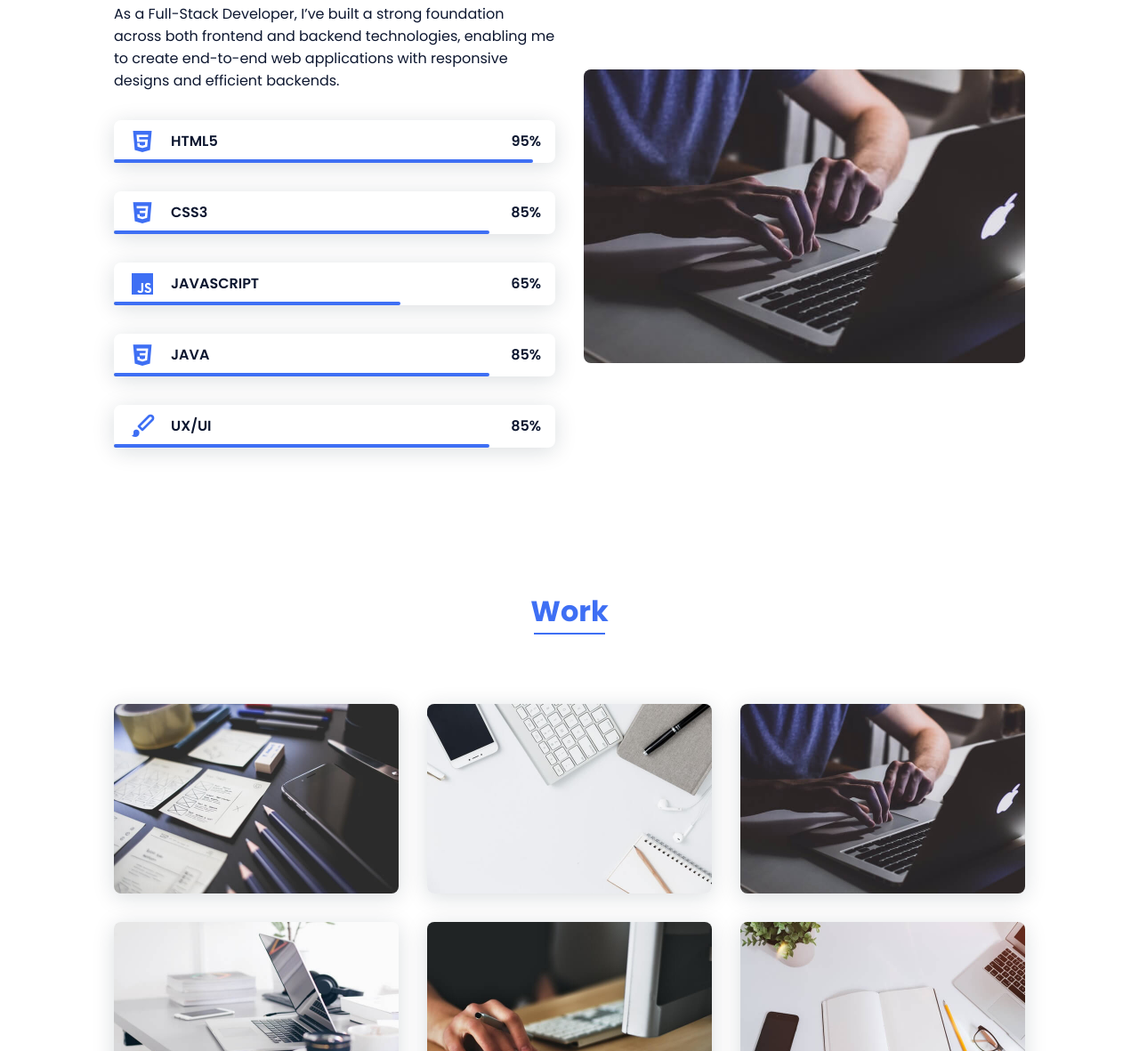
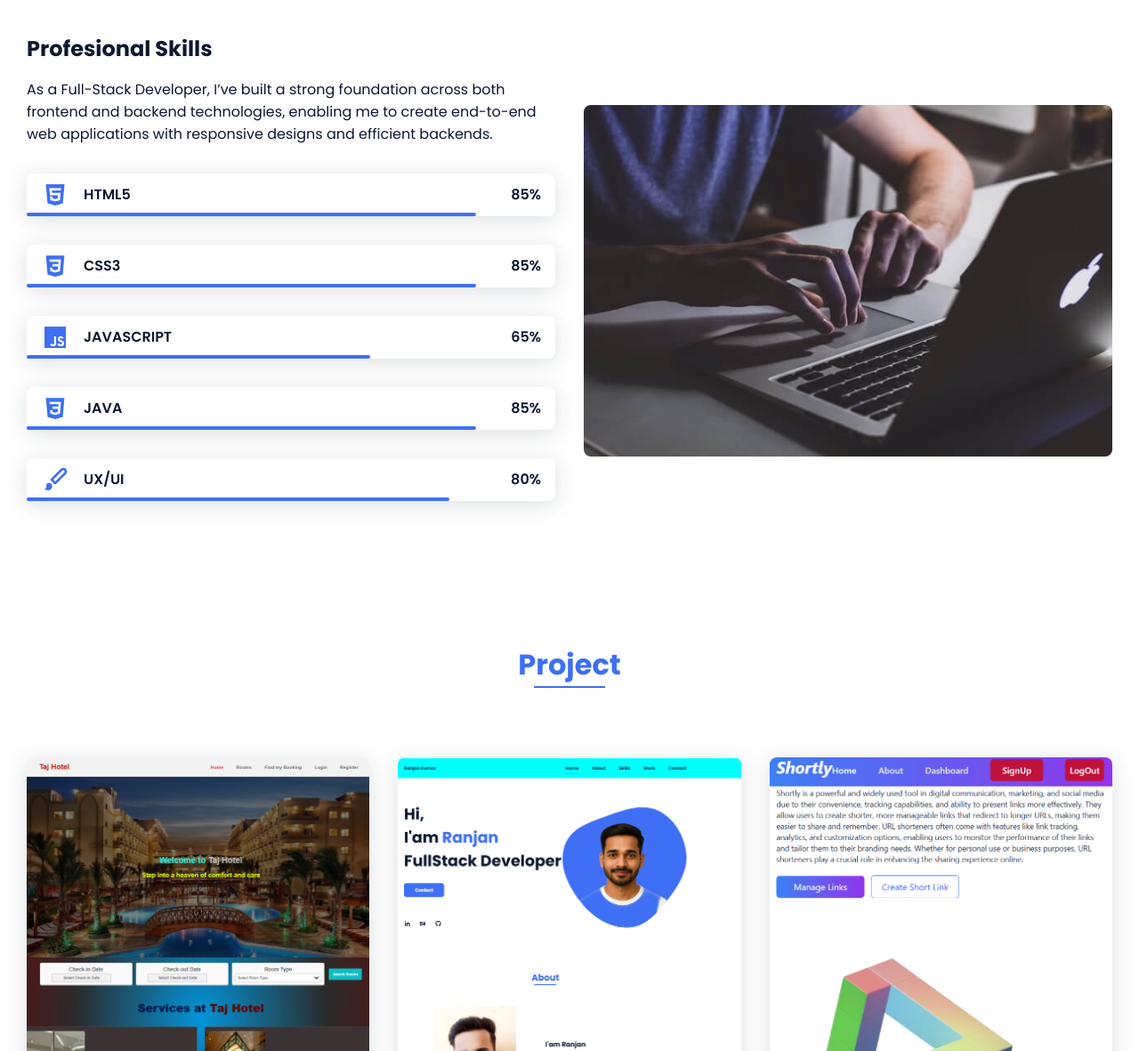
Before and after one commit to ranjankush/portfolio, a plain HTML site: page index.html in a window 1280 px wide. Shown: the part 1619-2800 px from the top of the page at 89% size. Drawn offline with nearby package versions, Linux system fonts and the light colour scheme.

Commit message:
updated project section

```diff
--- a/assets/css/styles.css
+++ b/assets/css/styles.css
@@ -98,7 +98,7 @@ img {
 
 /*===== LAYOUT =====*/
 .bd-grid {
-  max-width: 1024px;
+  max-width:1220px;
   display: grid;
   margin-left: var(--mb-2);
   margin-right: var(--mb-2);
@@ -291,7 +291,7 @@ img {
   z-index: var(--z-back);
 }
 .skills__html {
-  width: 95%;
+  width: 85%;
 }
 .skills__css {
   width: 85%;
@@ -300,13 +300,29 @@ img {
   width: 65%;
 }
 .skills__ux {
-  width: 85%;
+  width: 80%;
 }
 .skills__img {
   border-radius: 0.5rem;
 }
 
 /* ===== WORK =====*/
+/* .work__container {
+  row-gap: 2rem;
+}
+.work__img {
+  box-shadow: 0px 4px 25px rgba(14, 36, 49, 0.15);
+  border-radius: 0.5rem;
+  overflow: hidden;
+}
+.work__img img {
+  transition: 1s;
+}
+.work__img img:hover {
+  transform: scale(1.1);
+} */
+
+/* =====Projects =====*/
 .work__container {
   row-gap: 2rem;
 }
--- a/index.html
+++ b/index.html
@@ -39,13 +39,13 @@
             <!--===== HOME =====-->
             <section class="home bd-grid" id="home">
                 <div class="home__data">
-                    <h1 class="home__title">Hi,<br>I'am <span class="home__title-color">Ranjan</span><br>FullStack Developer</h1>
+                    <h1 class="home__title">Hi,<br>I'am <span class="home__title-color">Ranjan</span><br>A Java FullStack <br> Developer</h1>
 
                     <a href="#" class="button">Contact</a>
                 </div>
 
                 <div class="home__social">
-                    <a href="www.linkedin.com/in/ranjan-kumar-6553bb283" class="home__social-icon"><i class='bx bxl-linkedin'></i></a>
+                    <a href="http://www.linkedin.com/in/ranjankush028" class="home__social-icon"><i class='bx bxl-linkedin'></i></a>
                     <a href="" class="home__social-icon"><i class='bx bxl-behance' ></i></a>
                     <a href="https://github.com/ranjankush" class="home__social-icon"><i class='bx bxl-github' ></i></a>
                 </div>
@@ -74,7 +74,7 @@
 
                     <div>
                         <h2 class="about__subtitle">I'am Ranjan</h2>
-                        <p class="about__text">Hello! I'm a passionate Full-Stack Developer and current college student, driven by curiosity and a love for building practical, user-friendly digital solutions. I specialize in both frontend and backend development, with hands-on experience in technologies like React, JavaScript, HTML/CSS, Node.js, Spring Boot, MongoDB, and more.</p>
+                        <p class="about__text">A passionate Full-Stack Developer and current college student, driven by curiosity and a love for building practical, user-friendly digital solutions. I specialize in both frontend and backend development, with hands-on experience in technologies like React, JavaScript, HTML/CSS, Node.js, Spring Boot, MongoDB, and more.</p>
                     </div>
                 </div>
             </section>
@@ -96,7 +96,7 @@
 
                             </div>
                             <div>
-                                <span class="skills__percentage">95%</span>
+                                <span class="skills__percentage">85%</span>
                             </div>
                         </div>
                         <div class="skills__data">
@@ -144,7 +144,7 @@
 
                             </div>
                             <div>
-                                <span class="skills__percentage">85%</span>
+                                <span class="skills__percentage">80%</span>
                             </div>
                         </div>
                     </div>
@@ -156,7 +156,7 @@
             </section>
 
             <!--===== WORK =====-->
-            <section class="work section" id="work">
+            <!-- <section class="work section" id="work">
                 <h2 class="section-title">Work</h2>
 
                 <div class="work__container bd-grid">
@@ -178,6 +178,32 @@
                     <a href="" class="work__img">
                         <img src="assets/img/work6.jpg" alt="">
                     </a>
+                </div>
+            </section> -->
+
+              <!--===== Project=====-->
+            <section class="work section" id="work">
+                <h2 class="section-title">Project </h2>
+
+                <div class="work__container bd-grid">
+                    <a href="https://tajresort.netlify.app/home" class="work__img">
+                        <img src="assets/img/Hotel_img.png" alt="Hotel Management Website">
+                    </a>
+                    <a href="https://ranjankush.netlify.app/" class="work__img">
+                        <img src="assets/img/portfolio (2).png" alt="">
+                    </a>
+                    <a href="" class="work__img">
+                        <img src="assets/img/Shortly.png" alt="">
+                    </a>
+                    <!-- <a href="" class="work__img">
+                        <img src="assets/img/work4.jpg" alt="">
+                    </a>
+                    <a href="" class="work__img">
+                        <img src="assets/img/work5.jpg" alt="">
+                    </a>
+                    <a href="" class="work__img">
+                        <img src="assets/img/work6.jpg" alt="">
+                    </a> -->
                 </div>
             </section>
 
```
Also changed, not shown: assets/img/Hotel_img.png (added), assets/img/Screenshot 2025-06-23 180946.png (added), assets/img/Shortly.png (added), assets/img/portfolio (2).png (added).
